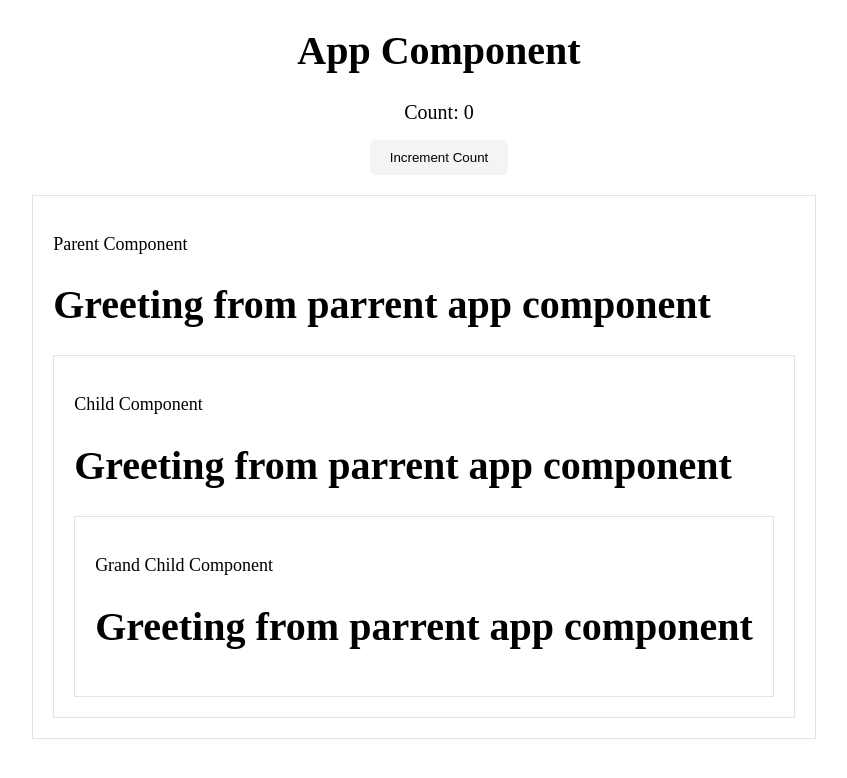
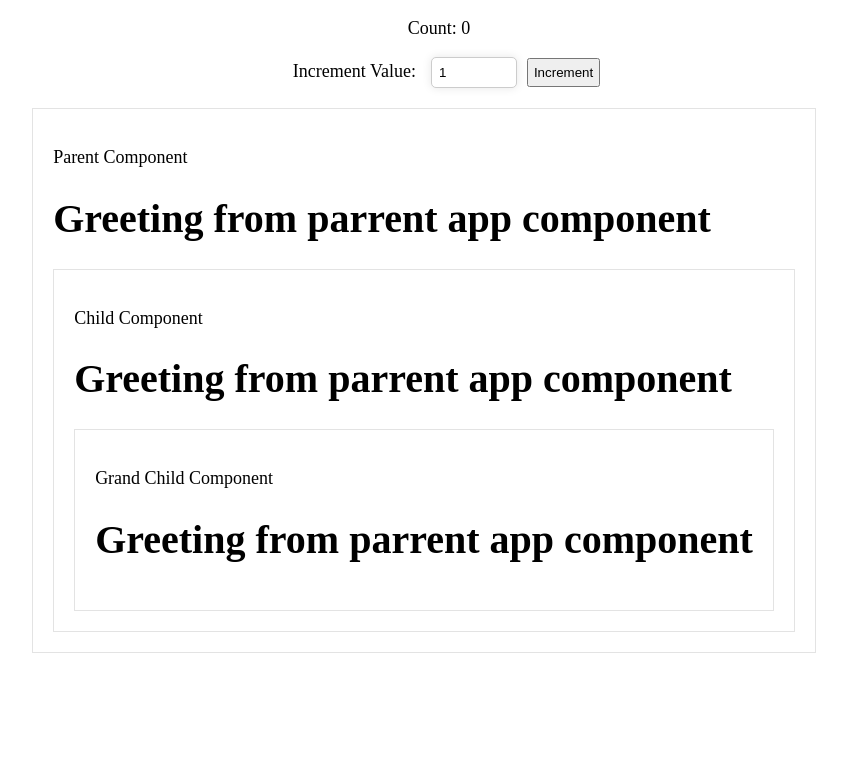
Before and after one commit to aumanoj/vue3-cdn-composition, a plain HTML site: page index.html in a window 1280 px wide. Shown: the whole page, without its empty margins (216-1063 px from the left). Drawn offline with nearby package versions, Linux system fonts and the light colour scheme.

Commit message:
created counter component refactor index file

```diff
--- a/app.js
+++ b/app.js
@@ -1,21 +1,18 @@
 /* Include components here */
+import Counter from './components/Counter.js';
 import GreetingParent from './components/GreetingParent.js';
 import GreetingChild from './components/GreetingChild.js';
 import GreetingGrandChild from './components/GreetingGrandChild.js';
 /* Init app */
 const app = Vue.createApp({
     setup() {
-      const count = Vue.ref(0);
       const greetingMessage = 'Greeting from parrent app component';
-      const parentMessage = Vue.provide('parentMessage', greetingMessage);
-      return {
-        count,
-        parentMessage
-      };
+      Vue.provide('parentMessage', greetingMessage);;
     },
   });
 
   /* Register component here */
+  app.component('counter', Counter);
   app.component('greeting-parent', GreetingParent);
   app.component('greeting-child', GreetingChild);
   app.component('greeting-grand-child', GreetingGrandChild);
--- a/assets/styles.css
+++ b/assets/styles.css
@@ -29,3 +29,19 @@ h1 {
   font-size: 40px;
   font-weight: 600;
 }
+
+label{
+  padding: 15px;
+}
+button{
+  margin-left: 10px;
+  padding: 5px;
+}
+input {
+width: 70px;
+margin: 10 auto;
+padding: 7px;
+border: 1px solid #ccc;
+border-radius: 5px;
+box-shadow: 0px 0px 10px rgba(0, 0, 0, 0.1);
+}
--- /dev/null
+++ b/components/Counter.js
@@ -0,0 +1,25 @@
+/* Counter component */
+const counter = {
+    template: `
+    <div class="counter">
+      <p>Count: {{ count }}</p>
+      <label for="increment">Increment Value:</label>
+      <input type="number" id="increment" v-model="incrementValue" />
+      <button @click="incrementCounter(incrementValue)">Increment</button>
+    </div>
+    `,
+    setup() {
+      const count = Vue.ref(0)
+      const incrementValue = Vue.ref(1)
+      const incrementCounter = (value)  =>{
+        count.value += parseInt(value)
+      }
+      return{
+        count,
+        incrementCounter,
+        incrementValue
+      }
+    },
+  };
+
+  export default counter
--- a/index.html
+++ b/index.html
@@ -10,22 +10,11 @@
 </head>
 <body>
   <div id="app">
-    <!-- Count sample -->
-    <div class="counter">
-      <h1>App Component</h1>
-      <p class="count">Count: {{ count }}</p>
-      <button class="increment-button" @click="count++">Increment Count</button>
-    </div>
+    <!-- Counter sample -->
+    <counter></counter>
     <!-- Parent component -->
     <greeting-parent :message="greetingMessage"></greeting-parent>
   </div>
   <script type="module" src="./app.js"></script>
-  <!-- Include GreetingParent and GreetingChild components -->
-  <script type="module" src="./components/GreetingParent.js"></script>
-  <script type="module" src="./components/GreetingChild.js"></script>
-  <script type="module" src="./components/GreetingGrandChild.js"></script>
-  <script>
-
-  </script>
 </body>
 </html>
```
